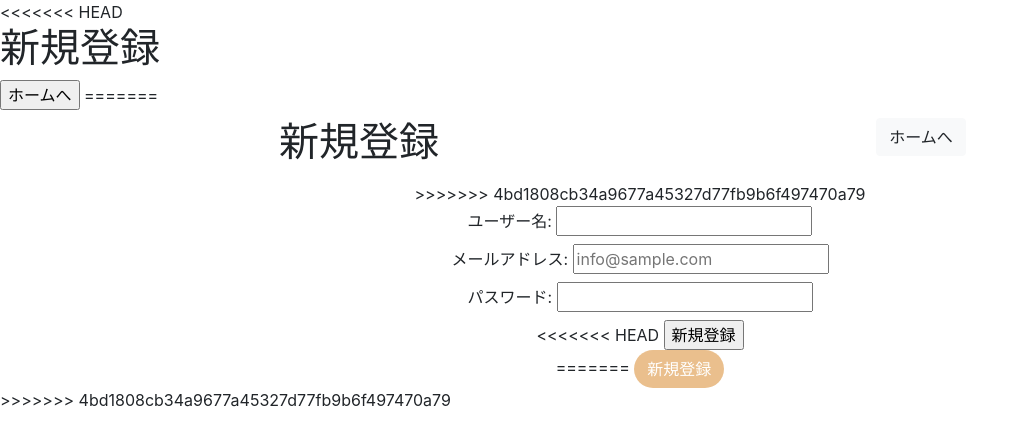
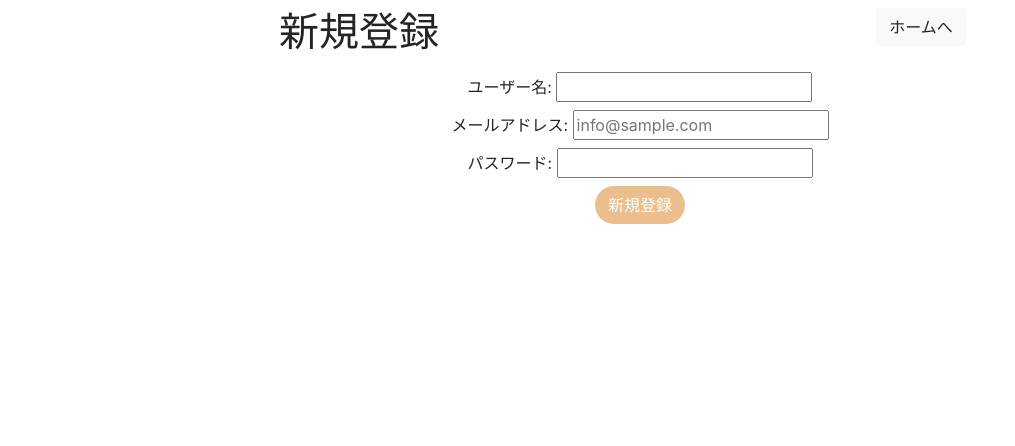
Before and after one commit to raptech-jp/RollingStockManager, a Flask app: page /signup in a window 1280 px wide. Shown: the top 446 px of the page, without its empty margins (0-1015 px from the left). Run offline with Flask 3, Linux system fonts and the light colour scheme.

Commit message:
[競合解消]

```diff
--- a/templates/signup.html
+++ b/templates/signup.html
@@ -3,16 +3,8 @@
 <head>
     <meta charset="UTF-8">
     <meta name="viewport" content="width=device-width, initial-scale=1.0">
-<<<<<<< HEAD
+    <link rel="stylesheet" href="https://cdn.jsdelivr.net/npm/bootstrap@4.1.3/dist/css/bootstrap.min.css" integrity="sha384-MCw98/SFnGE8fJT3GXwEOngsV7Zt27NXFoaoApmYm81iuXoPkFOJwJ8ERdknLPMO" crossorigin="anonymous">
     <title>新規登録</title>
-</head>
-<body>
-    <h1>新規登録</h1>
-
-    <input type="button" value="ホームへ" onclick="location.href='/'">
-=======
-    <link rel="stylesheet" href="https://cdn.jsdelivr.net/npm/bootstrap@4.1.3/dist/css/bootstrap.min.css" integrity="sha384-MCw98/SFnGE8fJT3GXwEOngsV7Zt27NXFoaoApmYm81iuXoPkFOJwJ8ERdknLPMO" crossorigin="anonymous">
-    <title>Document</title>
     <style>
         .btn-custom {
           background-color: #E2A65F;
@@ -32,7 +24,6 @@
                 <input type="button" onclick="location.href='/'" class="btn btn-light" value="ホームへ">
             </div>
         </div>
->>>>>>> 4bd1808cb34a9677a45327d77fb9b6f497470a79
 
         <form id="registration-form">
             <label for="username">ユーザー名:
@@ -46,9 +37,7 @@
             <label for="password">パスワード:
                 <input type="password" id="password" name="password" required>
             </label><br>
-
-<<<<<<< HEAD
-        <input type="submit" value="新規登録">
+    <input type="submit" class="btn btn-custom" value="新規登録">
     </form>
 
     <script>
@@ -103,10 +92,5 @@
             registerUser(username, email, password);
         });
     </script>
-=======
-            <input type="submit" class="btn btn-custom" value="新規登録">
-        </form>
-    </div>
->>>>>>> 4bd1808cb34a9677a45327d77fb9b6f497470a79
 </body>
 </html>
```
Also changed, not shown: templates/login.html (+2 -9 lines).
